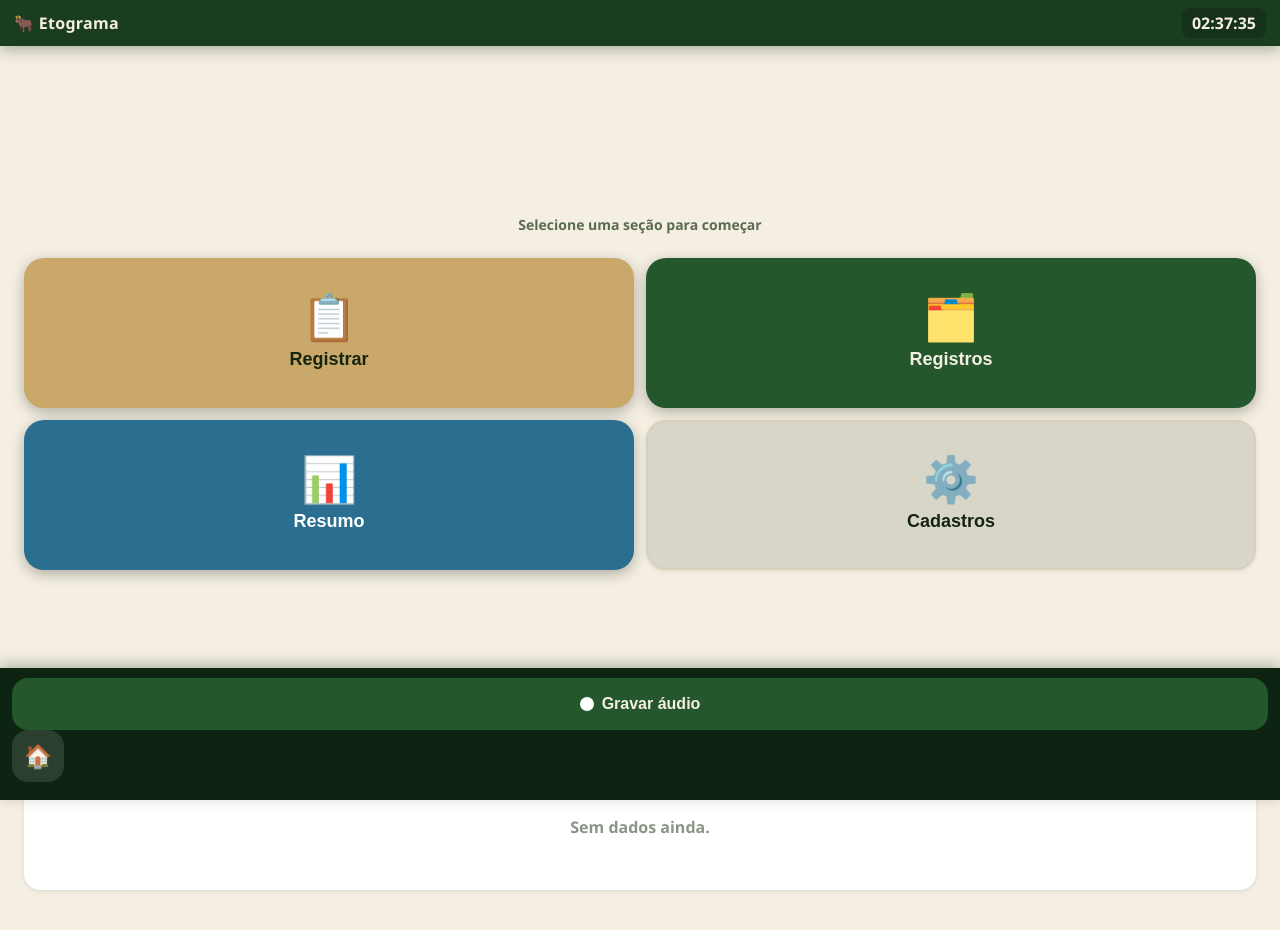
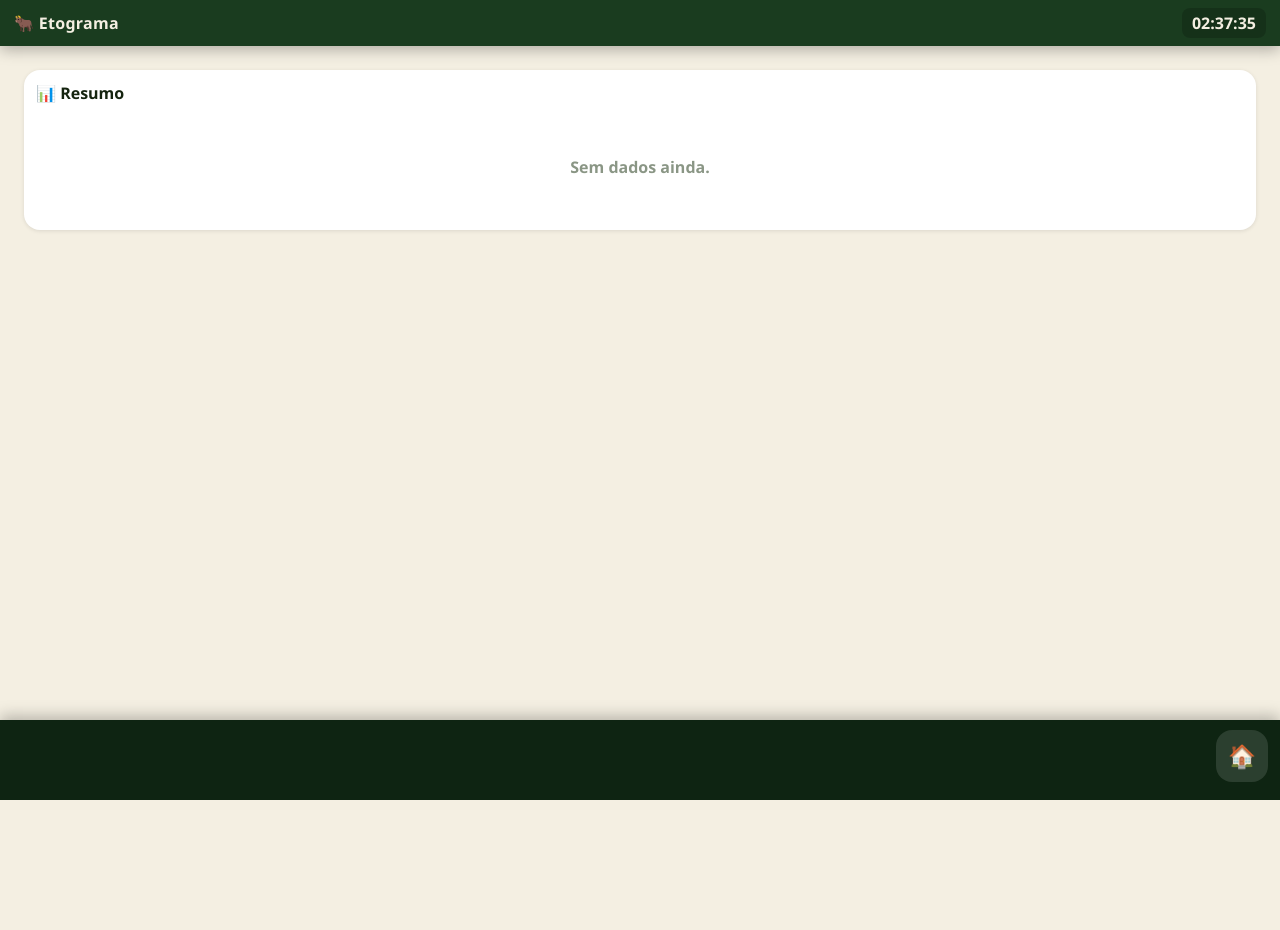
Before and after one commit to jefersonfborba/etograma, a plain HTML site: page etograma.html in a window 1280 px wide. Both pictures are taken after a click on the button "📊 Resumo". After the commit the page ends 800 px from the top, so only its background shows below. Drawn offline with Linux system fonts and the light colour scheme.

Commit message:
fix: 3 bugs nav v2 — home vaza, btnRec sempre visivel, action-strip sem flex

```diff
--- a/etograma.html
+++ b/etograma.html
@@ -352,17 +352,21 @@ main { flex: 1; padding: var(--sp-4); }
 
 /* Faixa da ação de áudio */
 .action-strip {
+  display: flex;
+  align-items: center;
+  gap: var(--sp-3);
   padding: var(--sp-3) var(--sp-4) var(--sp-2);
+  justify-content: flex-end; /* btn-inicio à direita quando gravar está oculto */
 }
 .btn-rec {
-  width: 100%;
-  min-height: var(--touch-field);      /* era sem min-height */
+  flex: 1;                             /* ocupa espaço disponível, sem forçar 100% */
+  min-height: var(--touch-field);
   border: none;
   border-radius: var(--r-lg);
   background: var(--bg-primary-dk);
   color: var(--text-inverse);
   font-weight: var(--fw-black);
-  font-size: var(--fs-sm);             /* era .98rem */
+  font-size: var(--fs-sm);
   cursor: pointer;
   display: flex;
   align-items: center;
@@ -769,13 +773,14 @@ table.tab .cel-t {
 .modal-btns .btn-ok     { background: var(--bg-danger); color: #fff; }
 
 /* ─── HOME SCREEN ────────────────────────────────────────── */
+/* ATENÇÃO: não usar display: aqui — ID selector sobrescreve .painel { display: none } */
 #painel-home {
-  display: flex;
   flex-direction: column;
   justify-content: center;
   padding: 0;
   min-height: calc(100dvh - 140px); /* full height menos header */
 }
+#painel-home.ativo { display: flex; }
 .home-topo {
   text-align: center;
   padding: var(--sp-8) var(--sp-4) var(--sp-4);
@@ -816,9 +821,15 @@ table.tab .cel-t {
 body.em-home .nav-bar { display: none; }
 .tab-strip { display: none; } /* navegação via home screen */
 
+/* Gravar áudio: visível APENAS na tela Registrar */
+#btnRec { display: none; }
+body.em-registrar #btnRec { display: flex; }
+
 /* Animais bar: visível APENAS na tela Registrar */
 .animais-bar { display: none; }
 body.em-registrar .animais-bar { display: flex; }
+
+/* btn-inicio: alinhado à direita quando é o único visível — definido em .action-strip */
 
 /* Botão "Início" na action-strip (visível em seções) */
 .btn-inicio {
```
